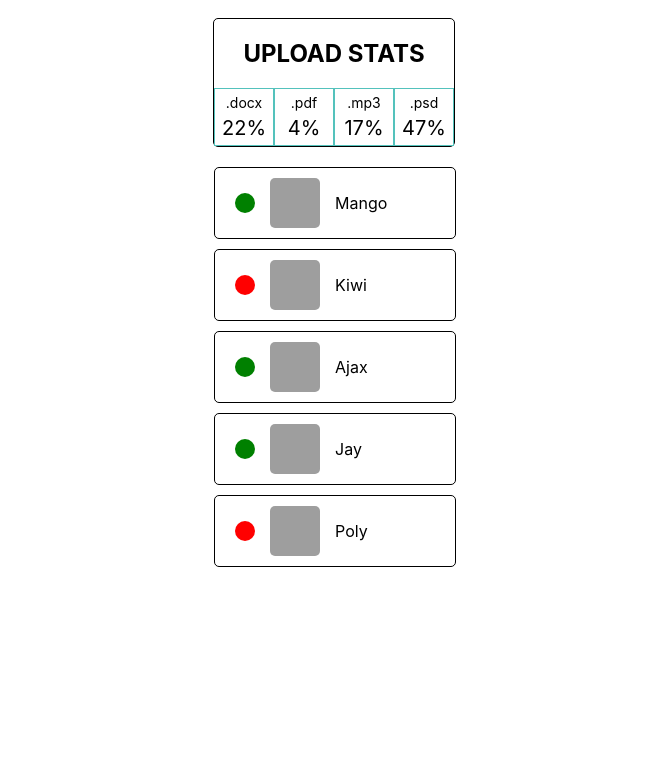
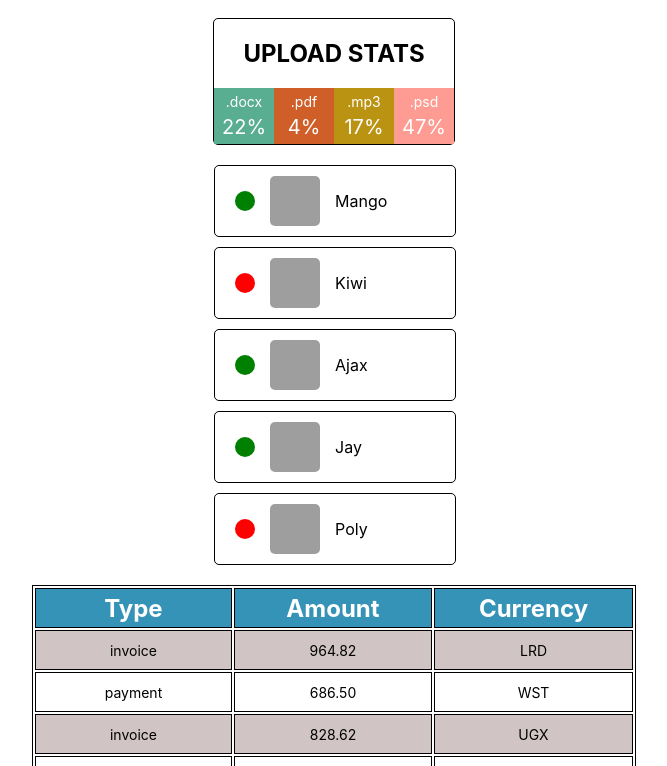
Before and after one commit to makssozykin/goit-react-hw-01-components, a React (Create React App) app: page / in a window 1280 px wide. Shown: the part 334-1100 px from the top of the page, without its empty margins (306-973 px from the left). Before the commit the page ends 921 px from the top, so only its background shows below. Built offline with nearby package versions, Linux system fonts and the light colour scheme; grey boxes are pictures that could not be loaded.

Commit message:
task4 and all homework done module1 react

```diff
--- a/src/components/App.jsx
+++ b/src/components/App.jsx
@@ -6,6 +6,9 @@
 
 import friends from '../data/friends.json';
 import { FriendList } from 'components/FriendList/FriendList';
+
+import transactions from '../data/transactions.json';
+import { TransactionHistory } from 'components/TransactionHistory/TransactionHistory';
 
 export const App = () => {
   return (
@@ -19,6 +22,7 @@
       />
       <Statistics title="UPLOAD STATS" stats={data} />
       <FriendList friends={friends} />
+      <TransactionHistory items={transactions} />
     </div>
   );
 };
--- a/src/components/FriendList/FriendList.jsx
+++ b/src/components/FriendList/FriendList.jsx
@@ -1,5 +1,4 @@
 import React from 'react';
-// import PropTypes from 'prop-types';
 import css from './FriendList.module.css';
 
 export const FriendList = ({ friends }) => {
--- a/src/components/Profile/Profile.module.css
+++ b/src/components/Profile/Profile.module.css
@@ -42,6 +42,8 @@
   align-items: center;
   justify-content: center;
   background-color: aquamarine;
+  border-bottom-left-radius: 5px;
+  border-bottom-right-radius: 5px;
 }
 .stats li {
   display: flex;
--- a/src/components/Statistics/Statistics.jsx
+++ b/src/components/Statistics/Statistics.jsx
@@ -10,7 +10,13 @@
       <ul className={css['stat-list']}>
         {stats.map(({ id, label, percentage }) => {
           return (
-            <li key={id} className={css.item}>
+            <li
+              key={id}
+              className={css.item}
+              style={{
+                backgroundColor: getRandomHexColor(),
+              }}
+            >
               <span className={css.label}>{label}</span>
               <span className={css.percentage}>{percentage}%</span>
             </li>
@@ -31,3 +37,9 @@
     })
   ),
 };
+
+function getRandomHexColor() {
+  return `#${Math.floor(Math.random() * 16777215)
+    .toString(16)
+    .padStart(6, 0)}`;
+}
--- a/src/components/Statistics/Statistics.module.css
+++ b/src/components/Statistics/Statistics.module.css
@@ -15,6 +15,8 @@
   list-style: none;
   padding: 0;
   margin: 0;
+  border-bottom-left-radius: 5px;
+  border-bottom-right-radius: 5px;
 }
 .item {
   display: flex;
@@ -23,7 +25,7 @@
   width: 60px;
   padding: 5px;
   align-items: center;
-  border: 1px solid rgb(84, 194, 188);
+  color: #fff;
 }
 .label {
   font-size: 14px;
--- /dev/null
+++ b/src/components/TransactionHistory/TransactionHistory.jsx
@@ -0,0 +1,27 @@
+import React from 'react';
+import css from './TransactionHistory.module.css';
+
+export const TransactionHistory = ({ items }) => {
+  return (
+    <table className={css['transaction-history']}>
+      <thead>
+        <tr>
+          <th>Type</th>
+          <th>Amount</th>
+          <th>Currency</th>
+        </tr>
+      </thead>
+      <tbody>
+        {items.map(({ id, type, amount, currency }) => {
+          return (
+            <tr key={id}>
+              <td>{type}</td>
+              <td>{amount}</td>
+              <td>{currency}</td>
+            </tr>
+          );
+        })}
+      </tbody>
+    </table>
+  );
+};
--- /dev/null
+++ b/src/components/TransactionHistory/TransactionHistory.module.css
@@ -0,0 +1,28 @@
+.transaction-history {
+  width: 604px;
+  border: 1px solid black;
+  margin-right: auto;
+  margin-left: auto;
+}
+
+.transaction-history tr {
+  height: 40px;
+  text-align: center;
+}
+.transaction-history tbody > tr:nth-child(2n + 1) {
+  background-color: rgb(208, 196, 196);
+}
+
+.transaction-history th,
+.transaction-history td {
+  width: 200px;
+  border: 1px solid black;
+}
+.transaction-history td {
+  font-size: 14px;
+}
+.transaction-history thead {
+  background-color: rgb(53, 147, 184);
+  color: #fff;
+  font-size: 24px;
+}
--- /dev/null
+++ b/src/data/transactions.json
@@ -0,0 +1,122 @@
+[
+  {
+    "id": "1e0700a2-5183-4291-85cc-2065a036a683",
+    "type": "invoice",
+    "amount": "964.82",
+    "currency": "LRD"
+  },
+  {
+    "id": "a30f821b-4d25-4ff0-abdd-e340b3f0dd2b",
+    "type": "payment",
+    "amount": "686.50",
+    "currency": "WST"
+  },
+  {
+    "id": "44dca67a-8e5a-4798-bf8e-b15efd4e1abd",
+    "type": "invoice",
+    "amount": "828.62",
+    "currency": "UGX"
+  },
+  {
+    "id": "ea8ed3dc-2b68-4a53-905a-53ecb0adef33",
+    "type": "withdrawal",
+    "amount": "527.80",
+    "currency": "ALL"
+  },
+  {
+    "id": "ea76146a-0b00-4b80-bc02-a8c822176712",
+    "type": "withdrawal",
+    "amount": "371.43",
+    "currency": "MUR"
+  },
+  {
+    "id": "63ca02f9-d637-46b5-9237-f3b24425e029",
+    "type": "payment",
+    "amount": "862.44",
+    "currency": "AUD"
+  },
+  {
+    "id": "ed0263e8-59a5-4bf1-87e0-2bb88e53dc34",
+    "type": "withdrawal",
+    "amount": "907.00",
+    "currency": "GEL"
+  },
+  {
+    "id": "6013bad0-750c-4691-8bc2-d8f2b43969c4",
+    "type": "withdrawal",
+    "amount": "352.52",
+    "currency": "UGX"
+  },
+  {
+    "id": "252c7be4-8b06-4fa7-8d42-61fb835b70d5",
+    "type": "payment",
+    "amount": "388.98",
+    "currency": "TOP"
+  },
+  {
+    "id": "4eaab41b-b967-40ac-82ed-85fc66f646f1",
+    "type": "deposit",
+    "amount": "103.10",
+    "currency": "BWP"
+  },
+  {
+    "id": "9648a350-8469-42d5-8bf3-18090de5fe67",
+    "type": "withdrawal",
+    "amount": "322.32",
+    "currency": "MRO"
+  },
+  {
+    "id": "9c5c25fb-1a95-4b2f-8d1f-4c4426d677cc",
+    "type": "invoice",
+    "amount": "14.79",
+    "currency": "PYG"
+  },
+  {
+    "id": "43ef232c-80e9-4d6f-b48a-b22405620de3",
+    "type": "payment",
+    "amount": "904.86",
+    "currency": "CHF"
+  },
+  {
+    "id": "5161682e-e620-4019-ab0a-24ceb10fbd20",
+    "type": "withdrawal",
+    "amount": "307.08",
+    "currency": "NOK"
+  },
+  {
+    "id": "7b119d71-42e6-4c42-a141-6818b07bb9ff",
+    "type": "invoice",
+    "amount": "275.07",
+    "currency": "AWG"
+  },
+  {
+    "id": "a4f65722-65c4-4c28-b1f4-b8ed988bb205",
+    "type": "deposit",
+    "amount": "213.10",
+    "currency": "STD"
+  },
+  {
+    "id": "c6e5784b-0ca3-48d6-86e5-b5128af5a523",
+    "type": "invoice",
+    "amount": "116.11",
+    "currency": "CUP CUC"
+  },
+  {
+    "id": "c9ebed6a-3a02-4b49-ac0d-0534b51f2bfd",
+    "type": "invoice",
+    "amount": "878.67",
+    "currency": "HKD"
+  },
+  {
+    "id": "a4a98b0e-b22c-438b-9f83-de2df52110c8",
+    "type": "invoice",
+    "amount": "725.03",
+    "currency": "UYU UYI"
+  },
+  {
+    "id": "b39bfa7a-0166-4c47-94d6-87d20590f746",
+    "type": "payment",
+    "amount": "405.45",
+    "currency": "MDL"
+  }
+]
```
